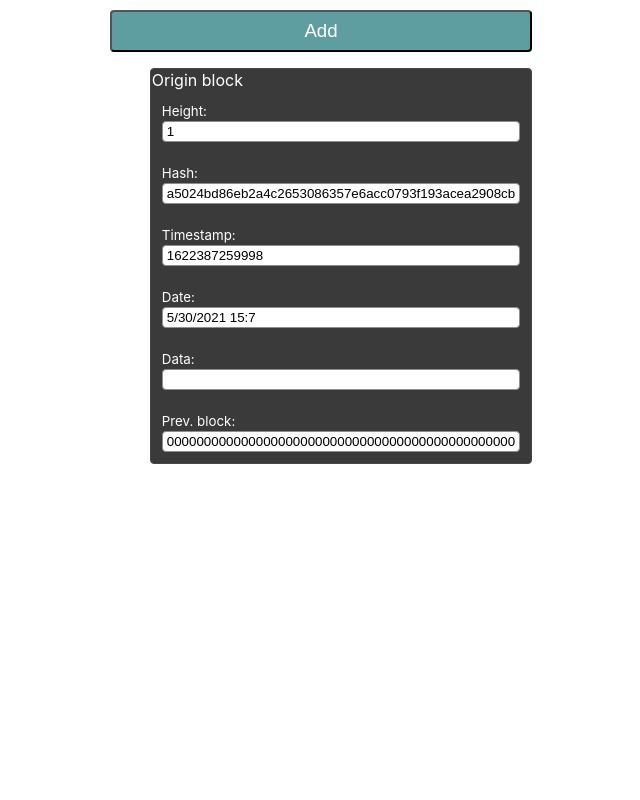
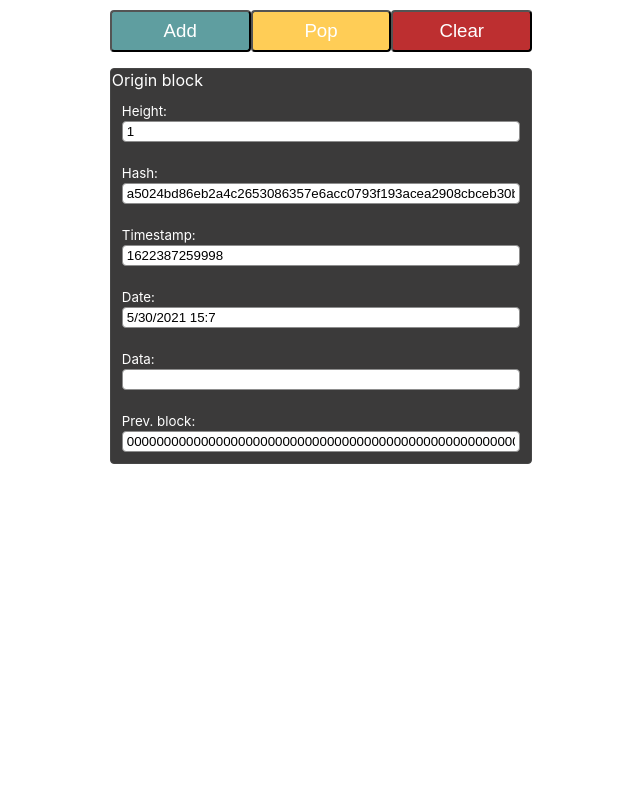
Before and after one commit to dejvids/blockchain-demo, a React (Create React App) app: page / in a window 1280 px wide. Shown: the top 800 px of the page, without its empty margins (319-959 px from the left). Built offline with nearby package versions, Linux system fonts and the light colour scheme.

Commit message:
Add Pop and Clear options

```diff
--- a/src/components/Home/Home.css
+++ b/src/components/Home/Home.css
@@ -1,15 +1,3 @@
-.btn-add{
-    width: 100%;
-    padding: 8px;
-    background-color: cadetblue;
-    color: white;
-    font-size: 14pt;
-    border-radius: 4px;
+ul{
+    padding-left: 0;
 }
-.btn-add:hover{
-    cursor: pointer;
-}
-.footer{
-    height: 20px;
-    background-color: #B7B6B6;
-}
--- a/src/components/Home/Home.tsx
+++ b/src/components/Home/Home.tsx
@@ -8,6 +8,7 @@ import BlockModel from '../Block/Model/BlockModel';
 import Footer from '../Footer/Footer';
 import { setHash, validateBlockchain } from './BlockchainManager';
 import sha256 from 'crypto-js/sha256';
+import MainToolbar from '../MainToolbar/MainToolbar'
 
 const data = require('../../data.json');
 
@@ -38,48 +39,57 @@ const Home: React.FC = () => {
     setBlockchain(newBlockchain);
   };
 
-  const onBlockUpdate = (newBlock: IBlockModel) =>{
-    const newBlockchain: Blockchain = {...blockchain, blocks: [...blockchain.blocks]};
+  const onBlockUpdate = (newBlock: IBlockModel) => {
+    const newBlockchain: Blockchain = { ...blockchain, blocks: [...blockchain.blocks] };
     newBlockchain.blocks[blockchain.blocks.length - newBlock.height] = newBlock;
 
-    validate(newBlockchain);
     updateBlckStatus(newBlockchain, newBlock.height);
     setBlockchain(newBlockchain);
   }
 
-  const validate = (bc: Blockchain) => {
-     //const validationResult = validateBlockchain(bc);
-    // if(validationResult > -1)
-    // {
-    //   console.log('Invalid blockchain starting from block: ' + validationResult)
-    //   let i = 0;
-    //   while(bc.blocks[i].height >= validationResult) {
+  const onClearClicked = () => {
+    let newBlockchain = { ...blockchain, blocks: [originBLock] }
 
-    //     bc.blocks[i].isValid = false;
-    //     i++;
-    //   }
-    // }
+    setBlockchain(newBlockchain);
+  }
+
+  const onPopClicked = () => {
+    if(blockchain.blocks.length <=1)
+      return;
+
+    let blocks = blockchain.blocks.splice(1);
+
+    let newBlockchain = {...blockchain, blocks: blocks}
+    setBlockchain(newBlockchain);
   }
 
   const updateBlckStatus = (bc: Blockchain, blockHeight: number) => {
-    let i = bc.blocks.indexOf(bc.blocks.filter(x=>x.height == blockHeight)[0])
+    let i = bc.blocks.indexOf(bc.blocks.filter(x => x.height == blockHeight)[0])
 
-    while(i >0) {
-      bc.blocks[i-1].isValid = bc.blocks[i-1].prevBlockHash === bc.blocks[i].hash && bc.blocks[i].isValid;
+    while (i > 0) {
+      bc.blocks[i - 1].isValid = bc.blocks[i - 1].prevBlockHash === bc.blocks[i].hash && bc.blocks[i].isValid;
       i--;
     }
 
-    if(i == 0 && bc.blocks.length > 1) {
+    if (i == 0 && bc.blocks.length > 1) {
       bc.blocks[i].isValid = bc.blocks[0].prevBlockHash == bc.blocks[1].hash && bc.blocks[1].isValid;
     }
   }
 
   return (
     <div className={styles.container}>
-      <button className="btn-add" onClick={onAddClicked}>Add</button>
+      <MainToolbar addBtnClicked={onAddClicked} popBtnClicked={onPopClicked} clearBtnClicked={onClearClicked}/>
       <ul>
         {blockchain.blocks.map((value, id) => {
-          return (<Block key={id} blockModel={value} onBlockUpdate={onBlockUpdate}/>);
+          return (
+            <div>
+
+           {/* <svg height="200" width="200">
+            <line x1="0" y1="0" x2="100" y2="100" stroke="red" stroke-width="2"/>
+          </svg> */}
+            <Block key={id} blockModel={value} onBlockUpdate={onBlockUpdate} />
+          </div>
+          );
         })}
       </ul>
     </div>
--- /dev/null
+++ b/src/components/MainToolbar/MainToolbar.css
@@ -0,0 +1,28 @@
+.btn-toolbar {
+    width: 200px;
+    padding: 8px;
+    background-color: cadetblue;
+    color: white;
+    font-size: 14pt;
+    border-radius: 4px;
+}
+
+.btn-toolbar:hover {
+    cursor: pointer;
+}
+.btn-add {
+
+}
+
+.btn-clear {
+    background-color: #BD2F30;
+}
+
+.btn-pop {
+    background-color: #FFCD56;
+    margin-left: auto;
+    margin-right: auto;
+}
+.toolbar {
+    display: flex;
+}
--- /dev/null
+++ b/src/components/MainToolbar/MainToolbar.tsx
@@ -0,0 +1,35 @@
+import React from "react"
+import './MainToolbar.css'
+
+
+interface MainToolbarProps {
+    addBtnClicked : () => void;
+    popBtnClicked? :() => void;
+    clearBtnClicked?: () => void;
+}
+const MainToolbar: React.FC<MainToolbarProps> = ({addBtnClicked, popBtnClicked, clearBtnClicked}) => {
+
+    const onAddClicked = () => {
+        addBtnClicked();
+    }
+
+    const onClearClicked = () => {
+        if(clearBtnClicked)
+            clearBtnClicked();
+    }
+
+    const onPopClicked = () => {
+        if(popBtnClicked)
+            popBtnClicked();
+    }
+
+    return (
+        <div className="toolbar">
+            <button className="btn-toolbar btn-add" onClick={onAddClicked}>Add</button>
+            <button className="btn-toolbar btn-pop" onClick={onPopClicked}>Pop</button>
+            <button className="btn-toolbar btn-clear" onClick={onClearClicked}>Clear</button>
+        </div>
+    )
+}
+
+export default MainToolbar
```
